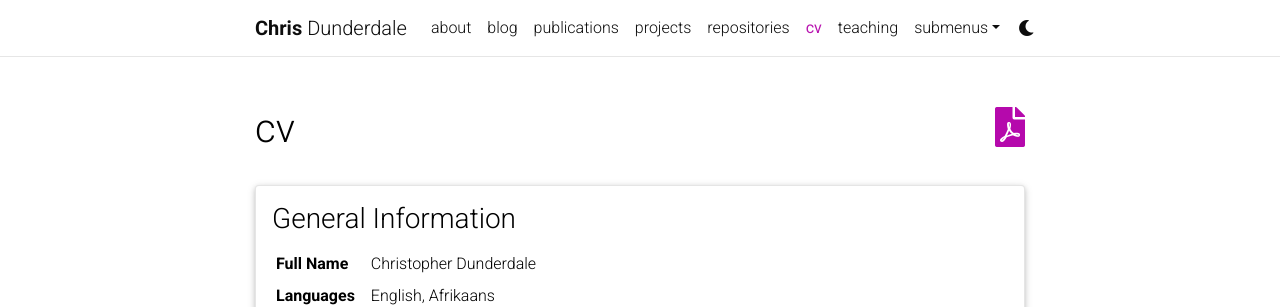
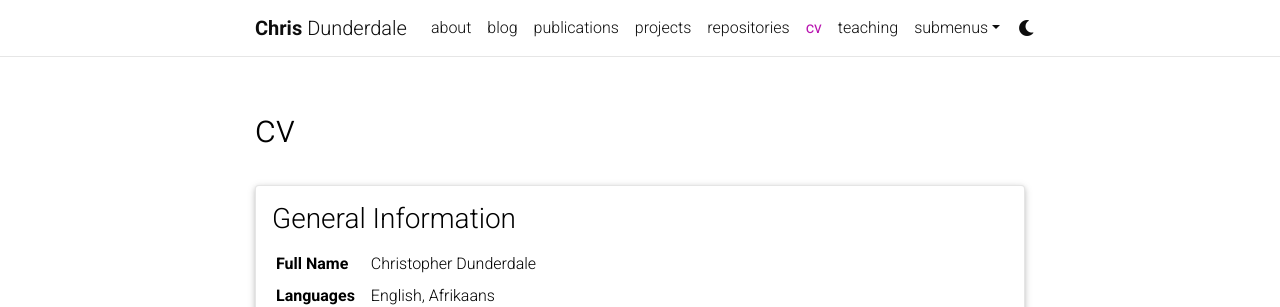
Before and after one commit to thatstatsguy/thatstatsguy.github.io, a Jekyll site: the page built from _pages/cv.md, in a window 1280 px wide. Shown: the top 307 px of the page. Built offline with Jekyll 4.4.1, drawn with Linux system fonts in a browser that asks for light colours; comment, search, counter and statistics services are not loaded; a style sheet for code colours, icons or effects is not loaded.

Commit message:
Remove Pdf link

```diff
--- a/_pages/cv.md
+++ b/_pages/cv.md
@@ -4,5 +4,5 @@ permalink: /cv/
 title: cv
 nav: true
 nav_order: 4
-cv_pdf: example_pdf.pdf
+cv_pdf: #example_pdf.pdf
 ---
```
